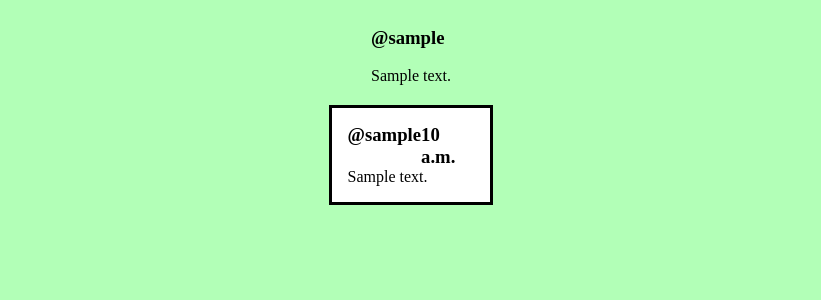
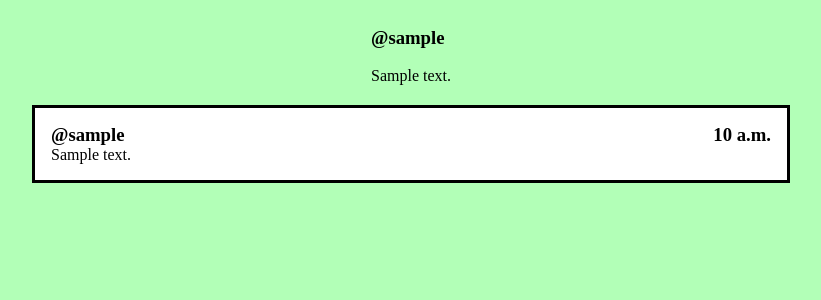
Before and after one commit to aidandomondon/comebacksunday, a Django app: a page that uses comebacksunday/posts/templates/posts/user_overview.html in a window 1280 px wide. Shown: the top 300 px of the page, without its empty margins (237-1058 px from the left). Run offline with Django 5.2, Linux system fonts and the light colour scheme; tables that the repository leaves empty hold one stand-in row (values such as "Sample post").

Commit message:
Formatting posts

```diff
--- a/comebacksunday/posts/static/posts/feed.css
+++ b/comebacksunday/posts/static/posts/feed.css
@@ -32,7 +32,9 @@ body {
 .post {
     background-color: white;
     color: black;
-    display: inline-block;
+    display: flex;
+    flex-direction: column;
+    align-items: left;
     border: solid black;
     padding: 1em;
     width: 75%;
@@ -41,8 +43,10 @@ body {
         display: flex;
         flex-direction: row;
         justify-content: space-between;
+        width: 100%;
 
         h3 {
+            text-wrap-mode: nowrap;
             margin-top: 0em;
             margin-bottom: 0em;
         }
--- a/comebacksunday/posts/static/posts/user_overview.css
+++ b/comebacksunday/posts/static/posts/user_overview.css
@@ -9,10 +9,6 @@ body {
     min-height: 350px;
 }
 
-p {
-
-}
-
 .posts {
     display: flex;
     flex-direction: column;
@@ -20,12 +16,15 @@ p {
     max-height: 80vh;
     overflow: scroll;
     align-items: center;
+    width: 75%;
 }
 
 .post {
     background-color: white;
     color: black;
-    display: inline-block;
+    display: flex;
+    flex-direction: column;
+    align-items: left;
     border: solid black;
     padding: 1em;
     width: 75%;
@@ -34,8 +33,10 @@ p {
         display: flex;
         flex-direction: row;
         justify-content: space-between;
+        width: 100%;
 
         h3 {
+            text-wrap-mode: nowrap;
             margin-top: 0em;
             margin-bottom: 0em;
         }
```
